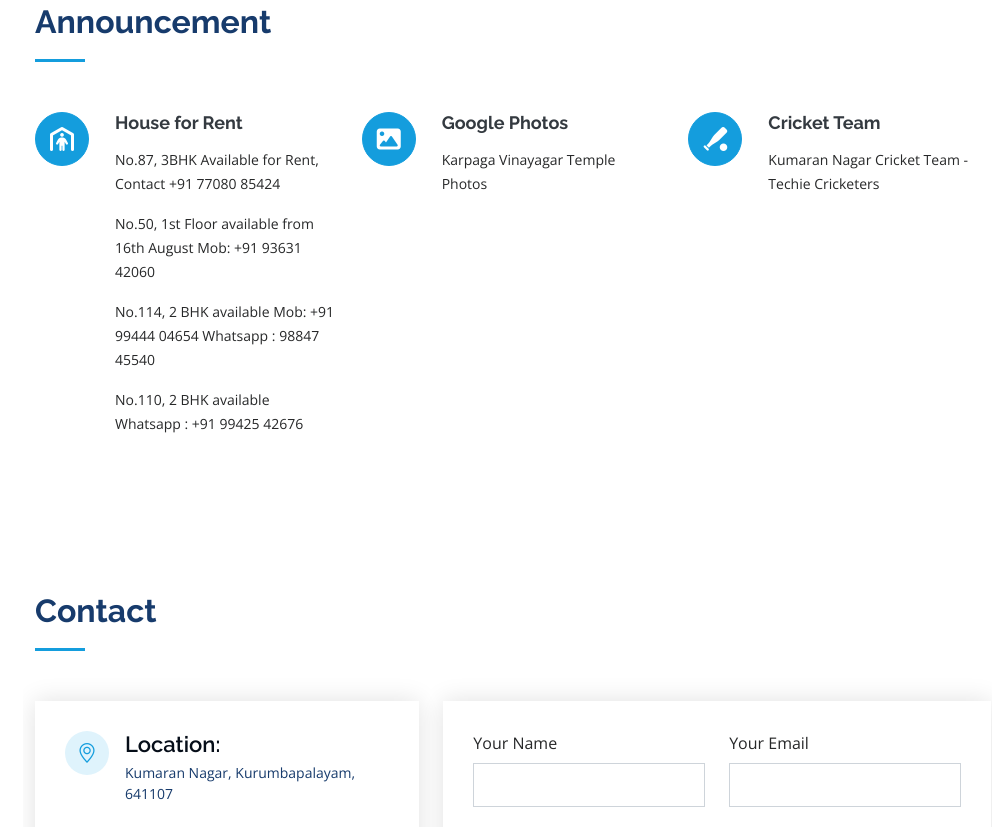
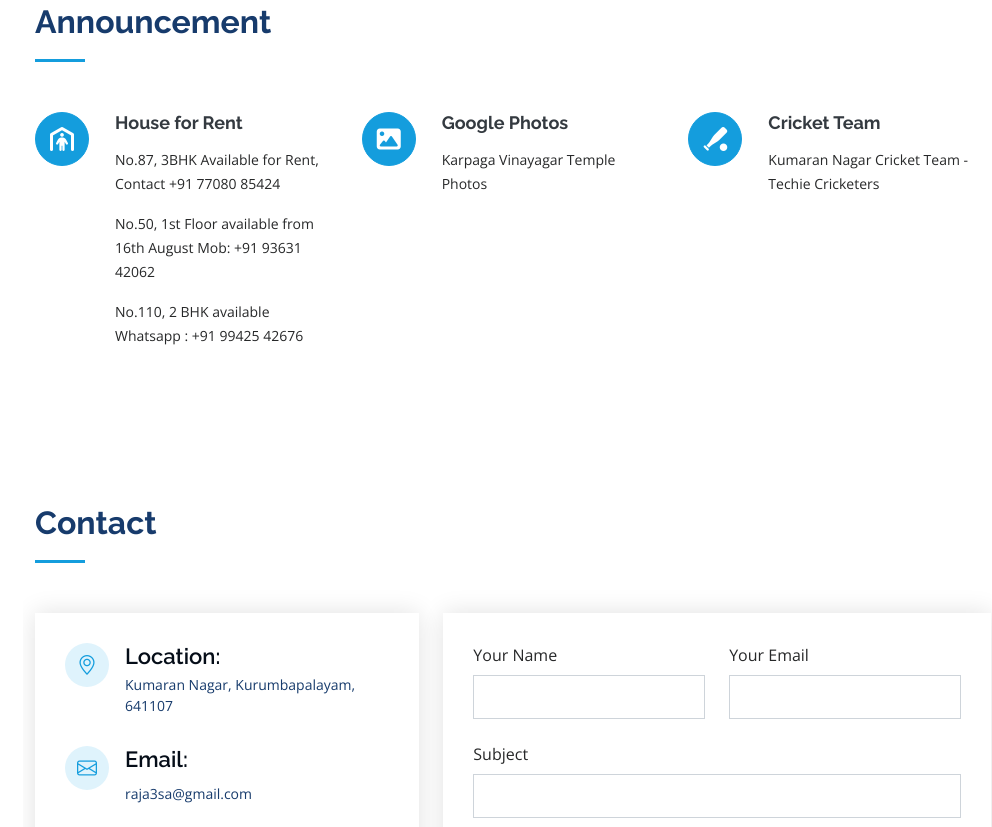
Before and after one commit to DatAIntellinalytics/KumaranNagar, a plain HTML site: page index.html in a window 1280 px wide. Shown: the part 2142-2969 px from the top of the page, without its empty margins (277-1269 px from the left). Drawn offline with nearby package versions, Linux system fonts and the light colour scheme.

Commit message:
Update index.html
Rent

```diff
--- a/index.html
+++ b/index.html
@@ -229,8 +229,7 @@
             <div class="icon"><i class="fa-solid fa-person-shelter"></i></div>
             <h4 class="title"><a>House for Rent</a></h4>
             <p class="description">No.87, 3BHK Available for Rent, Contact +91 77080 85424 </p>
-			<p class="description">No.50, 1st Floor available from 16th August	Mob: +91 93631 42060 </p>
-			<p class="description">No.114, 2 BHK available Mob: +91 99444 04654 Whatsapp : 98847 45540 </p>
+			<p class="description">No.50, 1st Floor available from 16th August	Mob: +91 93631 42062 </p>
 			<p class="description">No.110, 2 BHK available Whatsapp : +91 99425 42676 </p>
           </div>
           <div class="col-lg-4 col-md-6 icon-box" data-aos="fade-up" data-aos-delay="100">
```
